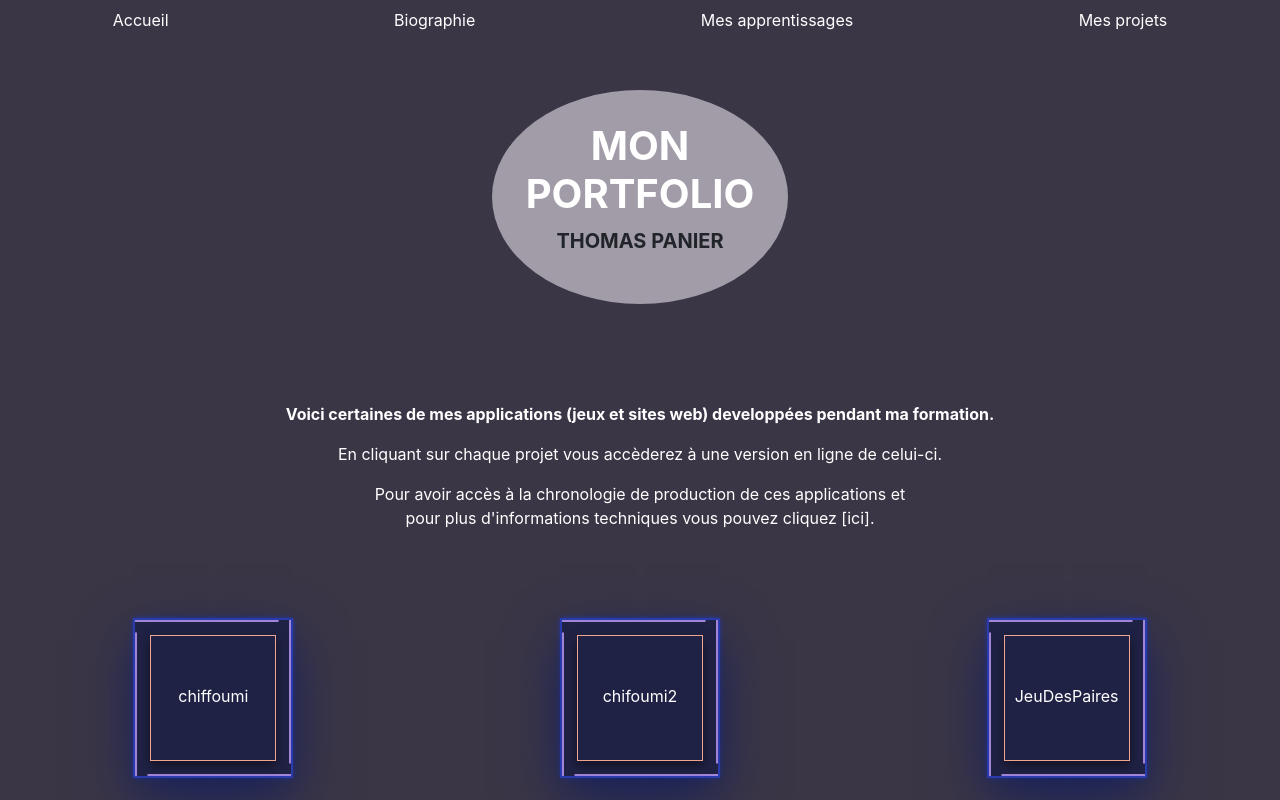
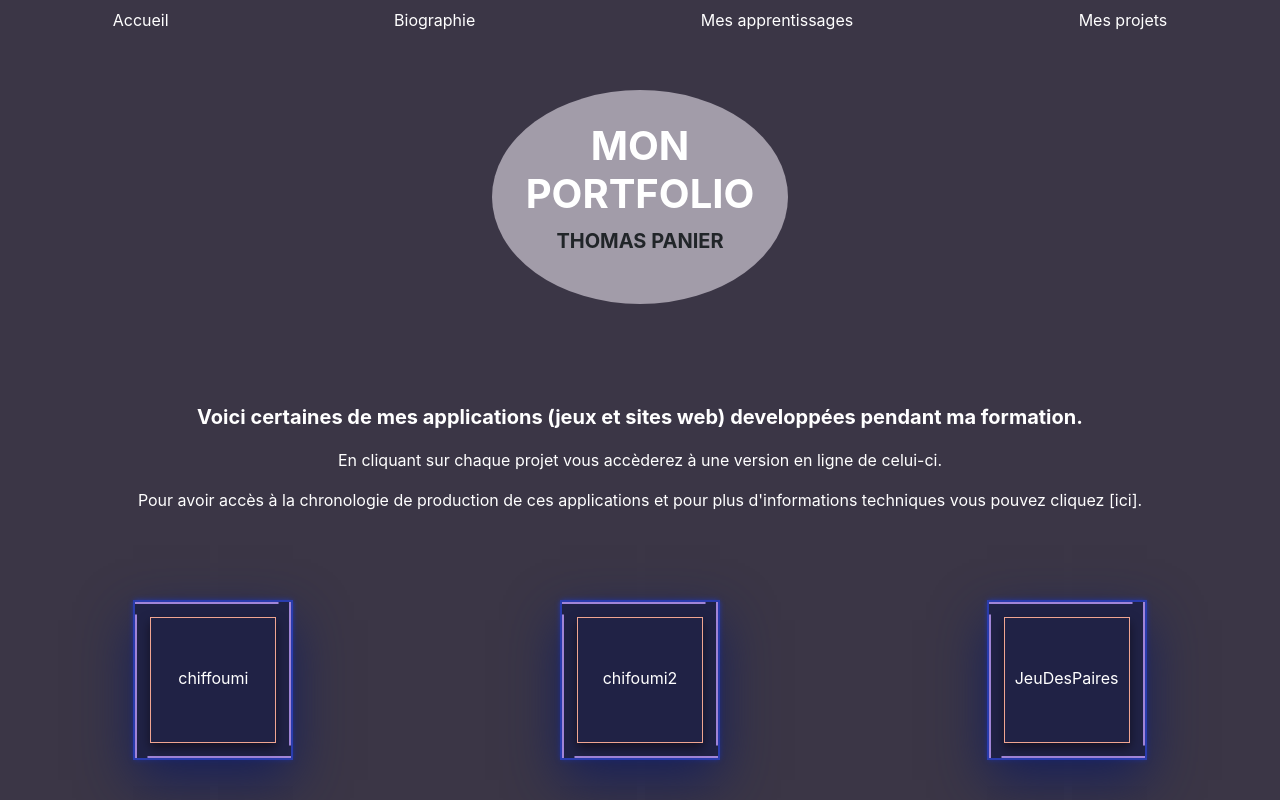
Before and after one commit to ThomasPANIER/portfolio, a React (Create React App) app: page /mesprojets in a window 1280 px wide. Shown: the top 800 px of the page. Built offline with nearby package versions, Linux system fonts and the light colour scheme.

Commit message:
maj component projet

```diff
--- a/src/components/mesprojets/Mesprojets.js
+++ b/src/components/mesprojets/Mesprojets.js
@@ -21,14 +21,14 @@ function Explore() {
 
     return(
         <section className="project mt-5 mb-5">
-            <p className="text-center text-white fs-6 fw-bolder">
-                Voici certaines de mes applications (jeux et sites web) developpées pendant ma formation.<br/>
+            <p className="projectP text-white fs-5 fw-bolder">
+                Voici certaines de mes applications (jeux et sites web) developpées pendant ma formation.
             </p>
-            <p className="">
-            En cliquant sur chaque projet vous accèderez à une version en ligne de celui-ci.<br/>
+            <p className="projectP">
+            En cliquant sur chaque projet vous accèderez à une version en ligne de celui-ci.
             </p>
-            <p className="">
-                Pour avoir accès à la chronologie de production de ces applications et<br/>
+            <p className="projectP">
+                Pour avoir accès à la chronologie de production de ces applications et
                 pour plus d'informations techniques vous pouvez cliquez
                 <a
                     className="liens"
--- a/src/index.css
+++ b/src/index.css
@@ -70,6 +70,11 @@ td {
   box-shadow: 0 12px 16px 0 rgba(0,0,0,0.24), 0 17px 50px 0 rgba(0,0,0,0.19);
 }
 
+.projectP {
+  text-align: center;
+  font-size: 1rem;
+}
+
 /* configuration smartphone */
 @media all and (max-width: 361) {
   .apprentissageDiv {
```
